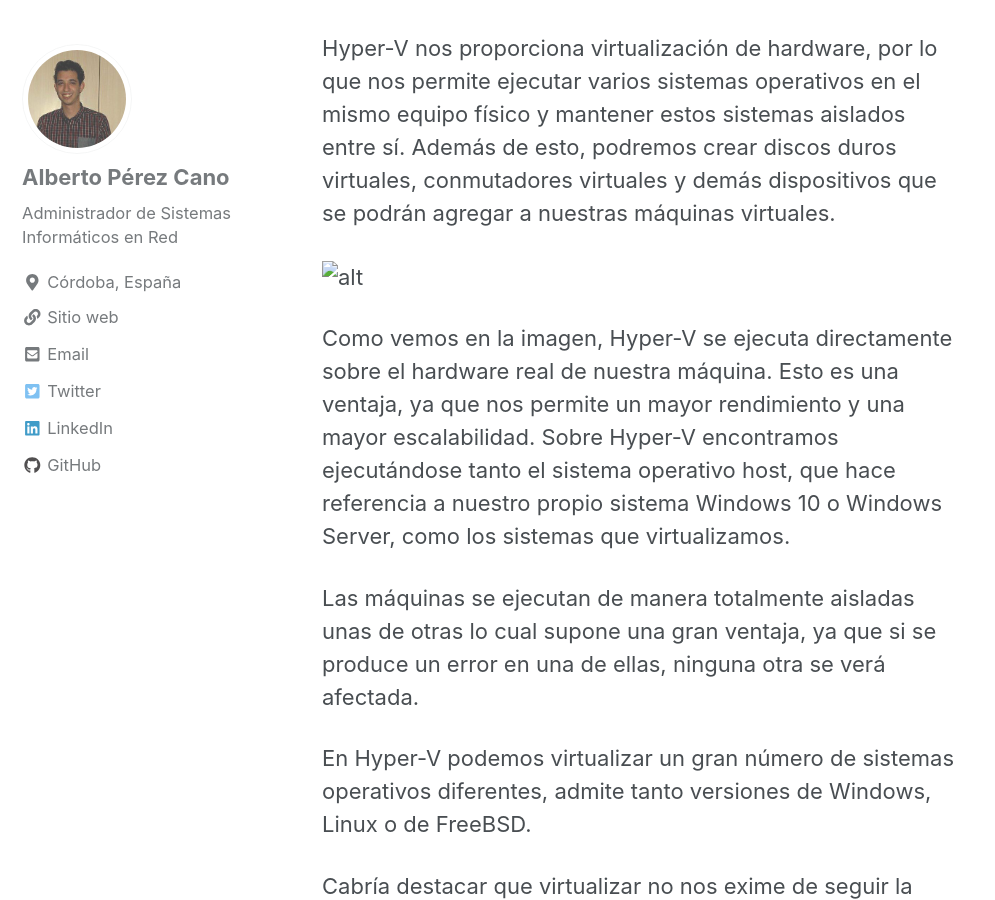
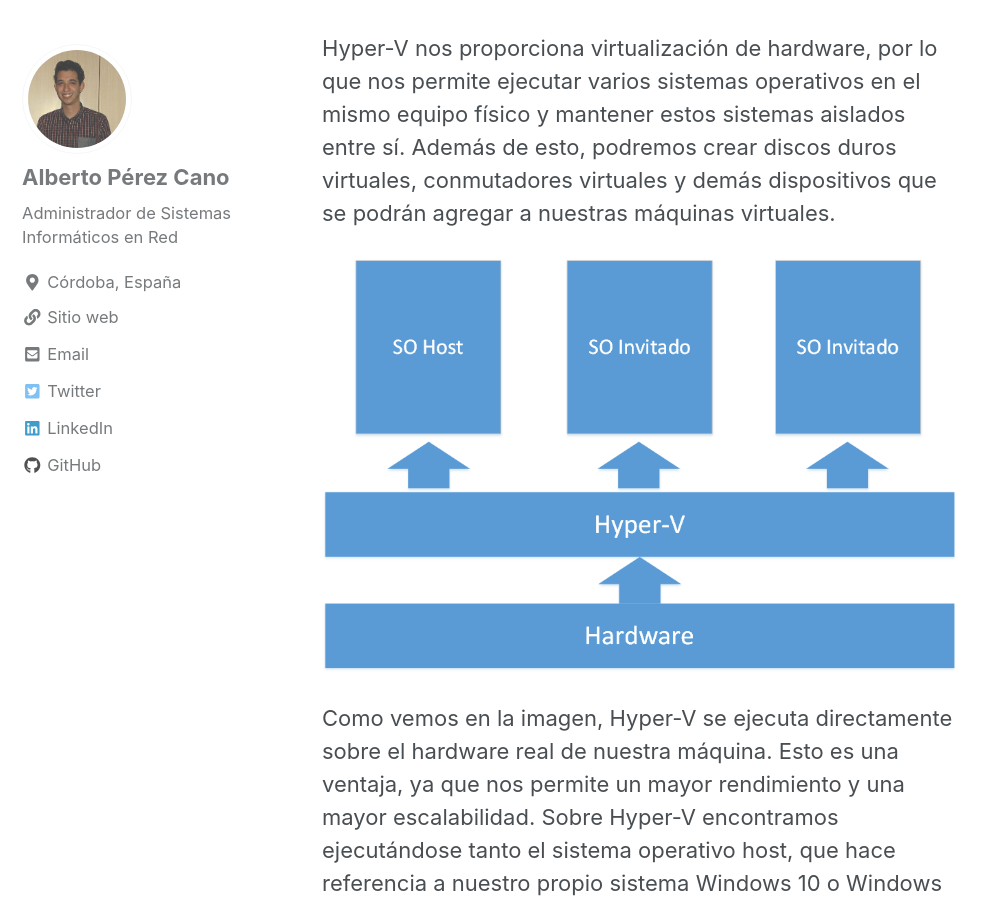
Before and after one commit to sialed/Blog, a Jekyll site: the page built from _posts/2018-02-23-Que-es-Microsoft-Hyper-V.md, in a window 1280 px wide and 900 px high, scrolled down 1028 px. Shown: the whole window, without its empty margins (0-995 px from the left). Built offline with Jekyll 4.4.1, drawn with Linux system fonts in a browser that asks for light colours; nearby versions of some CDN libraries.

Commit message:
modificaicon post

```diff
--- a/_posts/2018-02-23-Que-es-Microsoft-Hyper-V.md
+++ b/_posts/2018-02-23-Que-es-Microsoft-Hyper-V.md
@@ -13,7 +13,7 @@ Hay muchas ocasiones en las que nos es necesario utilizar varias máquinas para
 
 Hyper-V nos proporciona virtualización de hardware, por lo que nos permite ejecutar varios sistemas operativos en el mismo equipo físico y mantener estos sistemas aislados entre sí. Además de esto, podremos crear discos duros virtuales, conmutadores virtuales y demás dispositivos que se podrán agregar a nuestras máquinas virtuales.
 
-![alt]({{ site.url }}{{ site.baseurl }}/assets/images/posts/2018-02-23-Que-es-Hyper-V/arquitectura_hyperv.png)
+![alt]({{ site.url }}{{ site.baseurl }}/assets/images/posts/2018-02-23-Que-es-Microsoft-Hyper-V/arquitectura_hyperv.png)
 
 Como vemos en la imagen, Hyper-V se ejecuta directamente sobre el hardware real de nuestra máquina. Esto es una ventaja, ya que nos permite un mayor rendimiento y una mayor escalabilidad. Sobre Hyper-V encontramos ejecutándose tanto el sistema operativo host, que hace referencia a nuestro propio sistema Windows 10 o Windows Server, como los sistemas que virtualizamos.
 
```
